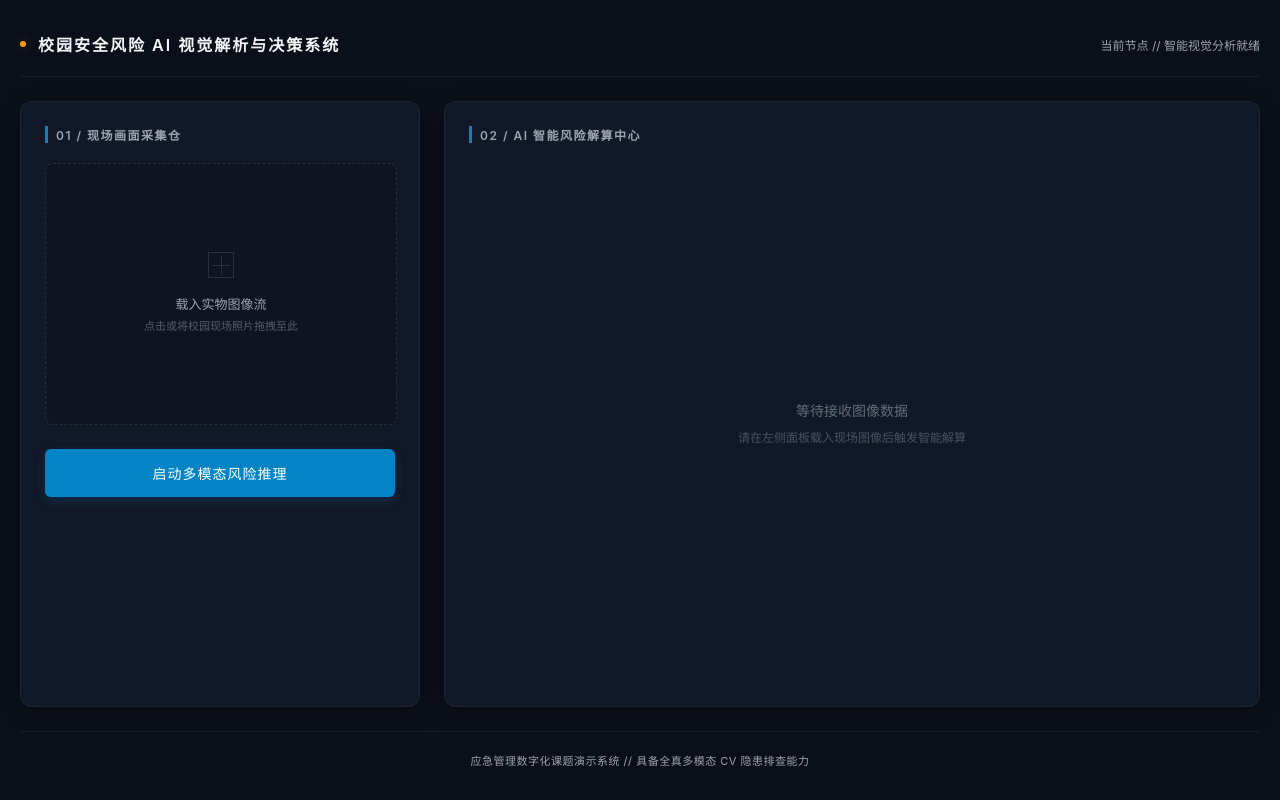
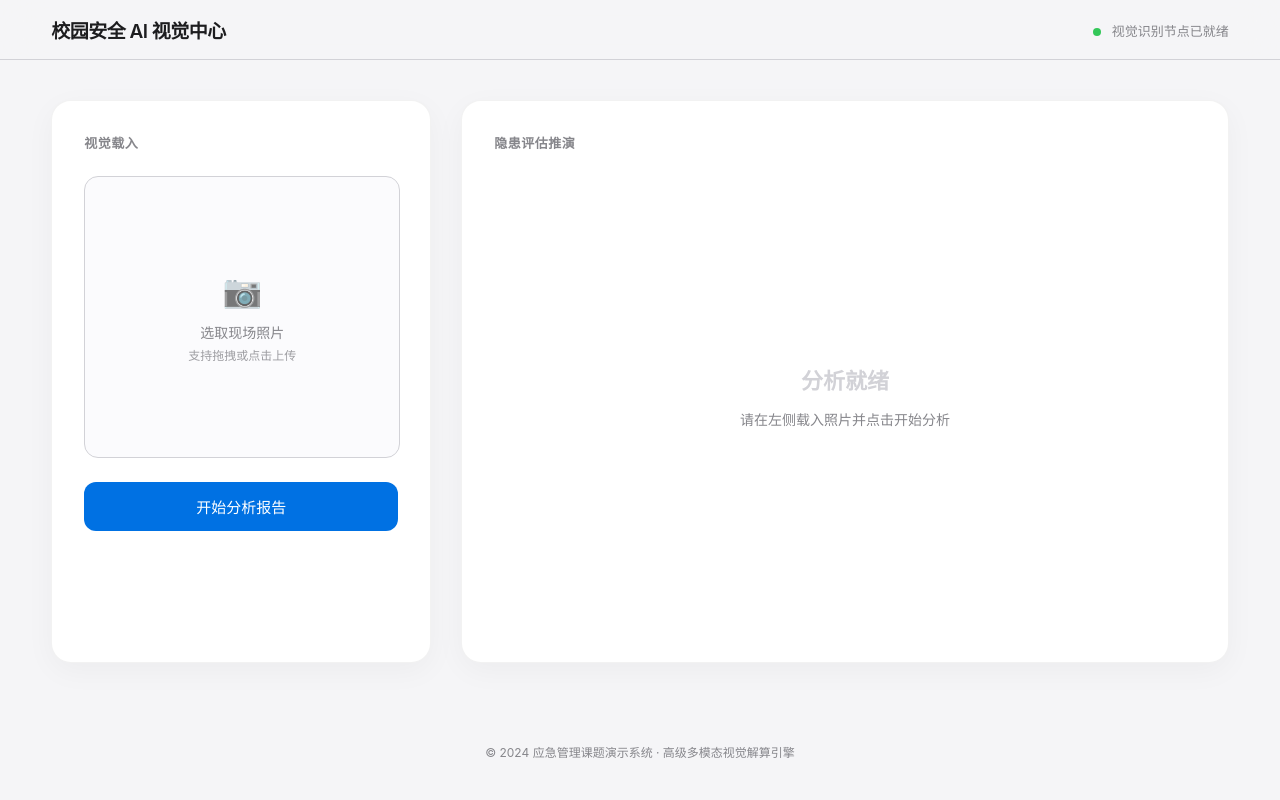
Before and after one commit to Luv-sic2/emergency-risk-ident, a plain HTML site: page index.html in a window 1280 px wide. Drawn offline with Linux system fonts and the light colour scheme.

Commit message:
Update index.html

```diff
--- a/index.html
+++ b/index.html
@@ -3,253 +3,186 @@
 <head>
     <meta charset="UTF-8">
     <meta name="viewport" content="width=device-width, initial-scale=1.0">
-    <title>校园安全风险AI全真视觉识别与智能应急决策系统</title>
+    <title>校园安全 AI 视觉中心</title>
     <style>
         :root {
-            --bg: #0b0f19; /* 深钛灰色背景，大厂数字孪生系统标准底色 */
-            --panel: #111827; /* 晶体暗卡片颜色 */
-            --panel-header: #1f2937; /* 卡片头部清爽分栏 */
-            --border: rgba(255, 255, 255, 0.05); /* 极细微光边框 */
-            --border-hover: rgba(56, 189, 248, 0.3); /* 鼠标悬停时的科技蓝微光 */
-            --accent-blue: #0284c7; /* 极客深邃蓝：主动作键 */
-            --accent-blue-hover: #0369a1;
-            --accent-orange: #f59e0b; /* 预警琥珀橙：应急管理专业标准提示色 */
-            --text-main: #f3f4f6; /* 柔和白，长时间观看眼不瞎 */
-            --text-muted: #9ca3af; /* 灰白文字 */
+            /* 苹果官网标志性配色 */
+            --bg: #f5f5f7; /* 苹果经典的浅暖灰背景 */
+            --panel: #ffffff; /* 纯白卡片 */
+            --header-bg: rgba(245, 245, 247, 0.7); /* 毛玻璃导航背景 */
+            --accent-blue: #0071e3; /* 苹果标准蓝色 */
+            --accent-red: #ff3b30; /* 苹果标准红色 (用于警报) */
+            --text-main: #1d1d1f; /* 苹果字体主要颜色：深碳黑 */
+            --text-secondary: #86868b; /* 苹果次要文字颜色：灰色 */
+            --border: #d2d2d7; /* 极浅的分隔线颜色 */
+            --shadow: 0 8px 30px rgba(0, 0, 0, 0.04); /* 苹果式极轻投影 */
         }
 
         body {
             margin: 0; padding: 0; background: var(--bg);
-            font-family: -apple-system, BlinkMacSystemFont, "Segoe UI", Roboto, "Helvetica Neue", Arial, "PingFang SC", "Microsoft YaHei", sans-serif;
+            font-family: -apple-system, BlinkMacSystemFont, "SF Pro Text", "SF Pro Display", "PingFang SC", "Helvetica Neue", Arial, sans-serif;
             color: var(--text-main); -webkit-font-smoothing: antialiased;
             min-height: 100vh; display: flex; flex-direction: column;
         }
 
-        /* 响应式黄金双栏布局 */
+        /* 顶部导航：Apple 毛玻璃风格 */
+        .app-header {
+            position: sticky; top: 0; z-index: 100;
+            background: var(--header-bg); backdrop-filter: blur(20px); -webkit-backdrop-filter: blur(20px);
+            border-bottom: 0.5px solid var(--border); padding: 16px 0;
+        }
+        .header-content {
+            width: 92%; max-width: 1200px; margin: 0 auto;
+            display: flex; align-items: center; justify-content: space-between;
+        }
+        .header-content h1 {
+            margin: 0; font-size: 19px; font-weight: 600; letter-spacing: -0.5px;
+        }
+        .status-dot {
+            display: inline-block; width: 8px; height: 8px; background: #34c759; /* 苹果健康绿 */
+            border-radius: 50%; margin-right: 6px;
+        }
+        .status-text { font-size: 13px; color: var(--text-secondary); font-weight: 400; }
+
+        /* 主容器布局 */
         .app-container {
-            width: 100%; max-width: 1300px; margin: 0 auto; padding: 32px 20px;
-            box-sizing: border-box; display: flex; flex-direction: column; gap: 24px; flex: 1;
+            width: 92%; max-width: 1200px; margin: 40px auto;
+            display: grid; grid-template-columns: 1fr; gap: 30px; flex: 1;
+        }
+        @media (min-width: 900px) {
+            .app-container { grid-template-columns: 380px 1fr; }
         }
 
-        /* 大厂扁平化极简导航 */
-        .app-header {
-            display: flex; align-items: center; justify-content: space-between;
-            border-bottom: 1px solid var(--border); padding-bottom: 20px;
-        }
-        .app-header .brand {
-            display: flex; align-items: center; gap: 12px;
-        }
-        .app-header .brand-indicator {
-            width: 6px; height: 6px; background: var(--accent-orange); border-radius: 50%;
-            box-shadow: 0 0 10px var(--accent-orange); animation: statusPulse 2s infinite;
-        }
-        .app-header h1 {
-            margin: 0; font-size: 16px; font-weight: 600; letter-spacing: 2px;
-            color: var(--text-main);
-        }
-        .app-header .system-status {
-            font-size: 12px; color: var(--text-muted); display: flex; align-items: center; gap: 6px;
+        /* 苹果风悬浮卡片 */
+        .apple-card {
+            background: var(--panel); border-radius: 20px; padding: 32px;
+            box-shadow: var(--shadow); border: 0.5px solid rgba(0,0,0,0.05);
+            display: flex; flex-direction: column; box-sizing: border-box;
         }
 
-        /* 主工作区 Bento 现代网格布局 */
-        .workbench-grid {
-            display: grid; grid-template-columns: 1fr; gap: 24px; flex: 1;
-        }
-        @media (min-width: 960px) {
-            .workbench-grid { grid-template-columns: 400px 1fr; }
+        .card-title {
+            font-size: 13px; font-weight: 600; color: var(--text-secondary);
+            text-transform: uppercase; letter-spacing: 0.5px; margin-bottom: 24px;
         }
 
-        /* 晶体质感卡片面板 */
-        .glass-panel {
-            background: var(--panel); border: 1px solid var(--border);
-            border-radius: 12px; padding: 0; display: flex; flex-direction: column;
-            box-shadow: 0 4px 20px rgba(0, 0, 0, 0.3); overflow: hidden; transition: border 0.3s ease;
+        /* 图片上传区：更加克制、简洁 */
+        .upload-viewport {
+            width: 100%; height: 280px; position: relative;
+            background: #fbfbfd; border: 1px solid var(--border);
+            border-radius: 14px; overflow: hidden; transition: all 0.3s ease;
+            display: flex; align-items: center; justify-content: center;
         }
-        .panel-inner {
-            padding: 24px; display: flex; flex-direction: column; flex: 1;
-        }
-
-        /* 卡片内部分块标题 */
-        .panel-caption {
-            font-size: 12px; font-weight: 600; color: var(--text-muted);
-            letter-spacing: 1.5px; margin-bottom: 20px; display: flex; align-items: center; gap: 8px;
-            border-left: 3px solid var(--accent-blue); padding-left: 8px;
-        }
-
-        /* 隐藏式全真图片采集窗 */
-        .capture-viewport {
-            width: 100%; height: 260px; position: relative; border: 1px dashed rgba(255,255,255,0.1);
-            border-radius: 8px; background: rgba(0, 0, 0, 0.15); transition: all 0.3s ease;
-            display: flex; flex-direction: column; align-items: center; justify-content: center; overflow: hidden;
-        }
-        .capture-viewport:hover {
-            border-color: var(--border-hover); background: rgba(255, 255, 255, 0.01);
-        }
-        .capture-viewport input[type="file"] {
+        .upload-viewport:hover { background: #f5f5f7; border-color: #afafb6; }
+        .upload-viewport input[type="file"] {
             position: absolute; width: 100%; height: 100%; top:0; left:0; opacity: 0; cursor: pointer; z-index: 10;
         }
+        #preview-img {
+            width: 100%; height: 100%; object-fit: contain; display: none; z-index: 5;
+        }
+        .upload-icon-ui { text-align: center; color: var(--text-secondary); }
+        .upload-icon-ui .icon { font-size: 32px; margin-bottom: 12px; display: block; opacity: 0.6; }
 
-        #preview-img {
-            width: 100%; height: 100%; object-fit: contain; display: none;
-            position: relative; z-index: 5; background: #000;
+        /* 苹果标准蓝色按钮 */
+        .apple-btn {
+            background: var(--accent-blue); color: #fff; border: none;
+            padding: 14px 20px; border-radius: 12px; font-size: 15px; font-weight: 500;
+            cursor: pointer; width: 100%; margin-top: 24px; transition: all 0.2s ease;
         }
+        .apple-btn:hover { background: #0077ed; transform: scale(1.01); }
+        .apple-btn:active { transform: scale(0.98); opacity: 0.9; }
+        .apple-btn:disabled { background: #e5e5ea; color: #a1a1a6; cursor: not-allowed; transform: none; }
 
-        /* 极简无土气准心引导 */
-        .viewport-guide {
-            text-align: center; pointer-events: none; transition: opacity 0.3s ease;
+        /* 右侧内容展示区 */
+        .content-display { min-height: 500px; position: relative; }
+        #idle-msg {
+            margin: auto; text-align: center; color: var(--text-secondary);
         }
-        .viewport-guide .crosshair {
-            width: 24px; height: 24px; border: 1px solid var(--text-muted); opacity: 0.2;
-            margin: 0 auto 16px auto; position: relative;
+        #idle-msg h3 { font-size: 22px; color: #d2d2d7; font-weight: 600; margin: 0; }
+
+        /* 苹果风报告排版 */
+        #result-text {
+            color: var(--text-main); line-height: 1.7; font-size: 16px;
+            white-space: pre-wrap; font-weight: 400;
         }
-        .viewport-guide .crosshair::before, .viewport-guide .crosshair::after {
-            content: ''; position: absolute; background: var(--text-muted);
-        }
-        .viewport-guide .crosshair::before { top: 50%; left: 3px; right: 3px; height: 1px; }
-        .viewport-guide .crosshair::after { left: 50%; top: 3px; bottom: 3px; width: 1px; }
-        .viewport-guide p { margin: 4px 0; font-size: 13px; color: var(--text-muted); }
+        #result-text strong { font-weight: 600; color: #000; }
 
-        /* 扁平微光工业控制键 */
-        .btn-execution {
-            background: var(--accent-blue); color: #fff; border: none;
-            padding: 14px; border-radius: 6px; font-size: 14px; font-weight: 500; letter-spacing: 1px;
-            cursor: pointer; width: 100%; margin-top: auto; transition: all 0.2s ease;
-            box-shadow: 0 4px 12px rgba(2, 132, 199, 0.2);
-        }
-        .btn-execution:hover {
-            background: var(--accent-blue-hover);
-        }
-        .btn-execution:disabled {
-            background: #1f2937; color: var(--text-muted); cursor: not-allowed; box-shadow: none;
-        }
-
-        /* 右侧决策展示面板 */
-        .deduction-display {
-            flex: 1; display: flex; flex-direction: column; min-height: 480px;
-        }
-
-        /* 大厂同款骨架屏动态解算特效 */
-        .skeleton-wrapper {
-            display: none; flex-direction: column; gap: 14px; width: 100%; padding-top: 4px;
-        }
-        .skeleton-line {
-            height: 12px; background: rgba(255, 255, 255, 0.03); border-radius: 3px; position: relative; overflow: hidden;
-        }
-        .skeleton-line::after {
-            content: ""; position: absolute; top: 0; left: 0; width: 100%; height: 100%;
-            background: linear-gradient(90deg, transparent, rgba(255,255,255,0.05), transparent);
-            animation: skeletonShimmer 1.5s infinite;
-        }
-
-        /* 决策报告高级文本渲染区 */
-        #result-area {
-            display: none; flex: 1; width: 100%;
-        }
-        #result-text {
-            color: rgba(243, 244, 246, 0.95); line-height: 1.8; font-size: 14.5px;
-            white-space: pre-wrap; font-family: -apple-system, sans-serif;
-        }
-
-        /* 静态待命展示状态 */
-        #idle-state {
-            display: flex; flex-direction: column; align-items: center; justify-content: center;
-            flex: 1; color: var(--text-muted); font-size: 13px; text-align: center; gap: 8px;
-        }
-
-        /* 呼吸与扫描动画 */
-        @keyframes skeletonShimmer {
-            0% { transform: translateX(-100%); }
-            100% { transform: translateX(100%); }
-        }
-        @keyframes statusPulse {
-            0% { box-shadow: 0 0 0 0 rgba(245, 158, 11, 0.4); }
-            70% { box-shadow: 0 0 0 6px rgba(245, 158, 11, 0); }
-            100% { box-shadow: 0 0 0 0 rgba(245, 158, 11, 0); }
-        }
+        /* 加载动效：极其轻微的呼吸感 */
+        .loading-dots { display: none; margin: 20px 0; color: var(--text-secondary); font-size: 14px; }
+        .dot-pulse { animation: dotPulse 1.5s infinite ease-in-out; }
+        @keyframes dotPulse { 0%, 100% { opacity: 0.3; } 50% { opacity: 1; } }
 
         .footer {
-            margin-top: auto; border-top: 1px solid var(--border); padding-top: 20px;
-            text-align: center; color: var(--text-muted); font-size: 11px; letter-spacing: 0.5px;
+            padding: 40px 0; text-align: center; color: var(--text-secondary);
+            font-size: 12px; font-weight: 400;
         }
     </style>
 </head>
 <body>
 
+    <header class="app-header">
+        <div class="header-content">
+            <h1>校园安全 AI 视觉中心</h1>
+            <div class="status">
+                <span class="status-dot"></span>
+                <span class="status-text">视觉识别节点已就绪</span>
+            </div>
+        </div>
+    </header>
+
     <div class="app-container">
 
-        <header class="app-header">
-            <div class="brand">
-                <div class="brand-indicator"></div>
-                <h1>校园安全风险 AI 视觉解析与决策系统</h1>
+        <aside class="apple-card">
+            <div class="card-title">视觉载入</div>
+            <div class="upload-viewport">
+                <input type="file" id="file-input" accept="image/*">
+                <div class="upload-icon-ui" id="ui-placeholder">
+                    <span class="icon">📷</span>
+                    <div style="font-size: 14px; font-weight: 500;">选取现场照片</div>
+                    <div style="font-size: 12px; margin-top: 4px; opacity: 0.8;">支持拖拽或点击上传</div>
                 </div>
-            <div class="system-status">当前节点 // 智能视觉分析就绪</div>
-        </header>
-
-        <div class="workbench-grid">
-
-            <section class="glass-panel">
-                <div class="panel-inner">
-                    <div class="panel-caption">01 / 现场画面采集仓</div>
-
-                    <div class="capture-viewport">
-                        <input type="file" id="file-input" accept="image/*">
-                        <div class="viewport-guide" id="placeholder-ui">
-                            <div class="crosshair"></div>
-                            <p>载入实物图像流</p>
-                            <p style="font-size: 11px; opacity: 0.5;">点击或将校园现场照片拖拽至此</p>
-                        </div>
-                        <img id="preview-img" src="#" alt="解算流数据预览">
+                <img id="preview-img" src="#" alt="预览图片">
             </div>
 
-                    <button class="btn-execution" id="start-btn" style="margin-top: 24px;">启动多模态风险推理</button>
-                </div>
-            </section>
+            <button class="apple-btn" id="start-btn">开始分析报告</button>
+        </aside>
 
-            <section class="glass-panel deduction-display">
-                <div class="panel-inner" style="flex: 1; display: flex; flex-direction: column;">
-                    <div class="panel-caption">02 / AI 智能风险解算中心</div>
+        <main class="apple-card content-display">
+            <div class="card-title">隐患评估推演</div>
 
-                    <div id="idle-state">
-                        <div style="font-weight: 400; opacity: 0.6; font-size: 14px;">等待接收图像数据</div>
-                        <div style="font-size: 12px; opacity: 0.4;">请在左侧面板载入现场图像后触发智能解算</div>
+            <div id="idle-msg">
+                <h3>分析就绪</h3>
+                <p style="font-size: 14px;">请在左侧载入照片并点击开始分析</p>
             </div>
 
-                    <div class="skeleton-wrapper" id="skeleton-loading">
-                        <div class="skeleton-line" style="width: 30%"></div>
-                        <div class="skeleton-line" style="width: 85%; margin-top: 10px;"></div>
-                        <div class="skeleton-line" style="width: 90%"></div>
-                        <div class="skeleton-line" style="width: 65%"></div>
-                        <div class="skeleton-line" style="width: 45%; margin-top: 10px;"></div>
-                        <div class="skeleton-line" style="width: 75%"></div>
+            <div class="loading-dots" id="loading-ui">
+                <span class="dot-pulse">正在解析图像特征并生成专业建议...</span>
             </div>
 
-                    <div id="result-area">
+            <div id="result-area" style="display: none;">
                 <div id="result-text"></div>
             </div>
-                </div>
-            </section>
+        </main>
 
     </div>
 
     <footer class="footer">
-            应急管理数字化课题演示系统 // 具备全真多模态 CV 隐患排查能力
+        © 2024 应急管理课题演示系统 · 高级多模态视觉解算引擎
     </footer>
-    </div>
 
     <script>
         const fileInput = document.getElementById('file-input');
         const previewImg = document.getElementById('preview-img');
-        const placeholderUi = document.getElementById('placeholder-ui');
+        const uiPlaceholder = document.getElementById('ui-placeholder');
         const btn = document.getElementById('start-btn');
 
-        const idleState = document.getElementById('idle-state');
-        const skeletonLoading = document.getElementById('skeleton-loading');
+        const idleMsg = document.getElementById('idle-msg');
+        const loadingUi = document.getElementById('loading-ui');
         const resultArea = document.getElementById('result-area');
         const resultText = document.getElementById('result-text');
 
         let base64Data = "";
 
-        // 核心流程 1：捕获图片预览 (和现在一样)
+        // 核心流程 1：载入预览
         fileInput.onchange = function() {
             const file = fileInput.files[0];
             if (file) {
@@ -257,15 +190,14 @@
                 reader.onload = function(e) {
                     previewImg.src = e.target.result;
                     previewImg.style.display = "block";
-                    placeholderUi.style.opacity = "0";
-                    setTimeout(() => { placeholderUi.style.display = "none"; }, 200);
+                    uiPlaceholder.style.display = "none";
                     base64Data = e.target.result.split(',')[1];
                 };
                 reader.readAsDataURL(file);
             }
         };
 
-        // 核心流程 2：流畅打字机动效
+        // 核心流程 2：顺滑打字效果
         function startTypingEffect(text) {
             let i = 0;
             resultText.innerText = "";
@@ -275,25 +207,24 @@
                 if (i >= text.length) {
                     clearInterval(timer);
                     btn.disabled = false;
-                    btn.innerText = "重新执行风险推理";
+                    btn.innerText = "开始分析报告";
                 }
-            }, 6);
+            }, 12);
         }
 
-        // 核心流程 3：呼叫国内阿里云视觉分析节点
+        // 核心流程 3：提交分析
         btn.onclick = async function() {
             if (!base64Data) {
-                alert("提示：请先在左侧采集仓中载入校园现场图片。");
+                alert("请先载入现场采集照片。");
                 return;
             }
 
             btn.disabled = true;
-            btn.innerText = "智能解算中...";
+            btn.innerText = "正在分析...";
 
-            // 切换为大厂骨架屏加载状态
-            idleState.style.display = "none";
+            idleMsg.style.display = "none";
             resultArea.style.display = "none";
-            skeletonLoading.style.display = "flex";
+            loadingUi.style.display = "block";
 
             try {
                 const response = await fetch('/api/check', {
@@ -304,23 +235,23 @@
 
                 const result = await response.json();
 
-                skeletonLoading.style.display = "none";
+                loadingUi.style.display = "none";
 
                 if (response.ok && result.content) {
                     resultArea.style.display = "block";
                     startTypingEffect(result.content);
                 } else {
-                    idleState.style.display = "flex";
-                    alert("错误：视觉节点解析异常，请检查后端服务。");
+                    idleMsg.style.display = "block";
+                    alert("错误：未能成功解析图片，请检查后台配置。");
                     btn.disabled = false;
-                    btn.innerText = "启动多模态风险推理";
+                    btn.innerText = "开始分析报告";
                 }
             } catch (err) {
-                skeletonLoading.style.display = "none";
-                idleState.style.display = "flex";
-                alert("故障：未能触达云端多模态计算中转节点。");
+                loadingUi.style.display = "none";
+                idleMsg.style.display = "block";
+                alert("连接故障：无法触达 AI 解算节点。");
                 btn.disabled = false;
-                btn.innerText = "启动多模态风险推理";
+                btn.innerText = "开始分析报告";
             }
         };
     </script>
```
Lines whose indentation alone changed are shown as unchanged.
